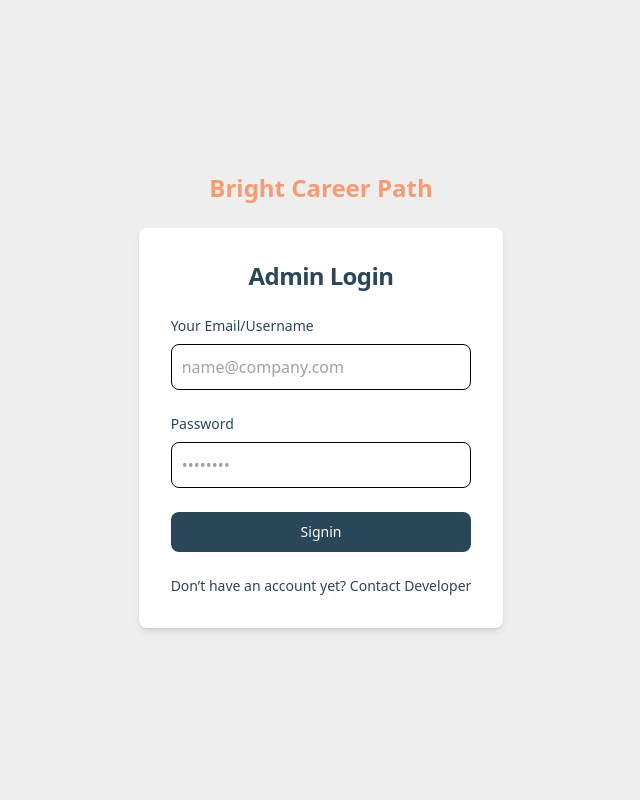
After one commit to ratan-kumar-git/Bright-Career-Path, a Flask app: page /admin/login in a window 1280 px wide. The commit adds this page. Shown: the whole page, without its empty margins (319-959 px from the left). Run offline with Flask 3, Linux system fonts and the light colour scheme; some libraries are stand-ins or nearby versions.

Commit message:
added admin panel

```diff
--- a/app.py
+++ b/app.py
@@ -1,6 +1,8 @@
-from flask import Flask, render_template
+from flask import Flask, render_template, url_for, session, redirect, flash, request
 from flask_sqlalchemy import SQLAlchemy
 import bcrypt
+from werkzeug.utils import secure_filename
+import os
 
 
 app = Flask(__name__)
@@ -10,6 +12,14 @@ app.config['SQLALCHEMY_DATABASE_URI'] = 'sqlite:///services.db'
 db = SQLAlchemy(app)
 
 app.secret_key = 'Bablu@12345'
+
+# Configuration
+app.config['UPLOAD_FOLDER'] = 'static/images'
+app.config['MAX_CONTENT_LENGTH'] = 5 * 1024 * 1024  # 5MB max size
+
+def allowed_file(filename):
+    allowed_extensions = {'png', 'jpg', 'jpeg'}
+    return '.' in filename and filename.rsplit('.', 1)[1].lower() in allowed_extensions
 
 # Admin Table
 class Admin(db.Model):
@@ -116,5 +126,120 @@ def contact():
     return render_template('contact.html', title='Contact')
 
 
+# Admin Login
+@app.route('/admin/login', methods=['GET', 'POST'])
+def admin_login():
+    # if not Admin.query.filter_by(email='admin').first():
+    #     admin_user = Admin(name='Admin', email='admin@gmail.com', password='admin@123')
+    #     db.session.add(admin_user)
+    #     db.session.commit()
+    if request.method == 'POST':
+        email = request.form['email']
+        password = request.form['password']
+        user = Admin.query.filter_by(email=email).first()
+        if user and user.check_password(password):
+            session['admin_id'] = user.id
+            return redirect(url_for('admin_dashboard'))
+        else:
+            flash("Invalid Credentials", "danger")
+    return render_template('admin/admin_login.html', title='Admin Login')
+
+# Admin Logout
+@app.route('/admin/logout')
+def admin_logout():
+    session.pop('admin_id', None)
+    return redirect(url_for('admin_login'))
+
+# Admin Dashboard
+@app.route('/admin', methods=['GET', 'POST'])
+def admin_dashboard():
+    if 'admin_id' not in session:
+        return redirect(url_for('admin_login'))
+
+    if request.method == 'POST':
+        title = request.form['title']
+        url = request.form['url']
+        short_description = request.form['short_description']
+        img_file = request.files.get('img_filename')
+
+        # Validation
+        errors = []
+        if not title or len(title) > 100:
+            errors.append("Title is required and must be under 100 characters.")
+        if not url or not url.isidentifier():  # letters, numbers, underscores
+            errors.append("URL must contain only letters, digits, and underscores.")
+        if not short_description or len(short_description) > 500:
+            errors.append("Description is required and must be under 500 characters.")
+        if not img_file or not allowed_file(img_file.filename):
+            errors.append("Valid image file required (jpg, jpeg, png, etc).")
+
+        if errors:
+            for err in errors:
+                flash(err, "danger")
+            return redirect(url_for('admin_dashboard'))
+
+        # Handle image saving
+        filename = secure_filename(img_file.filename)
+        save_path = os.path.join(app.config['UPLOAD_FOLDER'], filename)
+
+        # Avoid overwriting
+        base, ext = os.path.splitext(filename)
+        count = 1
+        while os.path.exists(save_path):
+            filename = f"{base}_{count}{ext}"
+            save_path = os.path.join(app.config['UPLOAD_FOLDER'], filename)
+            count += 1
+
+        try:
+            img_file.save(save_path)  # ✅ Save image first
+            new_service = Service(
+                url=url,
+                title=title,
+                short_description=short_description,
+                img_filename=filename
+            )
+            db.session.add(new_service)
+            db.session.commit()
+            flash("Service added successfully.", "success")
+
+        except Exception as e:
+            os.remove(save_path)
+            db.session.rollback()
+            flash(f"Failed to save service: {str(e)}", "danger")
+
+        return redirect(url_for('admin_dashboard'))
+
+    services = Service.query.all()
+    return render_template('admin/admin.html', title='Admin Dashboard', services=services)
+
+@app.route('/admin/delete/<url>')
+def delete_service(url):
+    if 'admin_id' not in session:
+        return redirect(url_for('admin_login'))
+
+    service = Service.query.get_or_404(url)
+    db.session.delete(service)
+    db.session.commit()
+    flash("Service deleted successfully.", "info")
+    return redirect(url_for('admin_dashboard'))
+
+@app.route('/admin/edit/<url>', methods=['GET', 'POST'])
+def edit_service(url):
+    if 'admin_id' not in session:
+        return redirect(url_for('admin_login'))
+
+    service = Service.query.get_or_404(url)
+    if request.method == 'POST':
+        service.title = request.form['title']
+        service.short_description = request.form['short_description']
+        service.img_filename = request.form['img_filename']
+        db.session.commit()
+        flash("Service updated successfully.", "success")
+        return redirect(url_for('admin_dashboard'))
+
+    return render_template('edit_service.html', title='Edit Service', service=service)
+
+
+
 if __name__ == '__main__':
     app.run(debug=True)
--- a/static/css/output.css
+++ b/static/css/output.css
@@ -767,10 +826,18 @@ video {
   height: 1.5rem;
 }
 
+.h-8 {
+  height: 2rem;
+}
+
 .h-9 {
   height: 2.25rem;
 }
 
+.h-\[100vh\] {
+  height: 100vh;
+}
+
 .h-auto {
   height: auto;
 }
@@ -1088,8 +1190,16 @@ video {
      object-fit: cover;
 }
 
+.p-1\.5 {
+  padding: 0.375rem;
+}
+
 .p-2 {
   padding: 0.5rem;
+}
+
+.p-2\.5 {
+  padding: 0.625rem;
 }
 
 .p-3 {
@@ -1157,6 +1267,11 @@ video {
   padding-bottom: 0.5rem;
 }
 
+.py-2\.5 {
+  padding-top: 0.625rem;
+  padding-bottom: 0.625rem;
+}
+
 .py-3 {
   padding-top: 0.75rem;
   padding-bottom: 0.75rem;
@@ -1167,14 +1282,12 @@ video {
   padding-bottom: 2rem;
 }
 
-.px-10 {
-  padding-left: 2.5rem;
-  padding-right: 2.5rem;
-}
-
-.py-2\.5 {
-  padding-top: 0.625rem;
-  padding-bottom: 0.625rem;
+.pb-3 {
+  padding-bottom: 0.75rem;
+}
+
+.pb-4 {
+  padding-bottom: 1rem;
 }
 
 .pt-4 {
@@ -1280,12 +1382,20 @@ video {
   font-weight: 600;
 }
 
+.uppercase {
+  text-transform: uppercase;
+}
+
 .leading-none {
   line-height: 1;
 }
 
 .leading-relaxed {
   line-height: 1.625;
+}
+
+.leading-tight {
+  line-height: 1.25;
 }
 
 .tracking-tight {
@@ -1448,12 +1557,36 @@ video {
 }
 
 @media (min-width: 640px) {
+  .sm\:col-span-2 {
+    grid-column: span 2 / span 2;
+  }
+
+  .sm\:mb-5 {
+    margin-bottom: 1.25rem;
+  }
+
+  .sm\:max-w-md {
+    max-width: 28rem;
+  }
+
   .sm\:grid-cols-2 {
     grid-template-columns: repeat(2, minmax(0, 1fr));
   }
+
+  .sm\:rounded-lg {
+    border-radius: 0.5rem;
+  }
+
+  .sm\:p-8 {
+    padding: 2rem;
+  }
 }
 
 @media (min-width: 768px) {
+  .md\:inset-0 {
+    inset: 0px;
+  }
+
   .md\:mx-10 {
     margin-left: 2.5rem;
     margin-right: 2.5rem;
@@ -1472,6 +1610,22 @@ video {
     margin-right: 3rem;
   }
 
+  .md\:mt-0 {
+    margin-top: 0px;
+  }
+
+  .md\:h-auto {
+    height: auto;
+  }
+
+  .md\:h-full {
+    height: 100%;
+  }
+
+  .md\:h-screen {
+    height: 100vh;
+  }
+
   .md\:grid-cols-2 {
     grid-template-columns: repeat(2, minmax(0, 1fr));
   }
@@ -1494,6 +1652,24 @@ video {
     margin-left: calc(3rem * calc(1 - var(--tw-space-x-reverse)));
   }
 
+  .md\:space-x-4 > :not([hidden]) ~ :not([hidden]) {
+    --tw-space-x-reverse: 0;
+    margin-right: calc(1rem * var(--tw-space-x-reverse));
+    margin-left: calc(1rem * calc(1 - var(--tw-space-x-reverse)));
+  }
+
+  .md\:space-y-0 > :not([hidden]) ~ :not([hidden]) {
+    --tw-space-y-reverse: 0;
+    margin-top: calc(0px * calc(1 - var(--tw-space-y-reverse)));
+    margin-bottom: calc(0px * var(--tw-space-y-reverse));
+  }
+
+  .md\:space-y-6 > :not([hidden]) ~ :not([hidden]) {
+    --tw-space-y-reverse: 0;
+    margin-top: calc(1.5rem * calc(1 - var(--tw-space-y-reverse)));
+    margin-bottom: calc(1.5rem * var(--tw-space-y-reverse));
+  }
+
   .md\:px-10 {
     padding-left: 2.5rem;
     padding-right: 2.5rem;
@@ -1585,16 +1761,21 @@ video {
     gap: 2rem;
   }
 
+  .lg\:px-6 {
+    padding-left: 1.5rem;
+    padding-right: 1.5rem;
+  }
+
+  .lg\:py-0 {
+    padding-top: 0px;
+    padding-bottom: 0px;
+  }
+
   .lg\:py-16 {
     padding-top: 4rem;
     padding-bottom: 4rem;
   }
 
-  .lg\:px-6 {
-    padding-left: 1.5rem;
-    padding-right: 1.5rem;
-  }
-
   .lg\:text-2xl {
     font-size: 1.5rem;
     line-height: 2rem;
@@ -1631,6 +1812,10 @@ video {
     gap: 0px;
   }
 
+  .xl\:p-0 {
+    padding: 0px;
+  }
+
   .xl\:text-5xl {
     font-size: 3rem;
     line-height: 1;
--- /dev/null
+++ b/templates/admin/admin_login.html
@@ -0,0 +1,77 @@
+<!DOCTYPE html>
+<html lang="en">
+
+<head>
+    <meta charset="UTF-8">
+    <meta name="viewport" content="width=device-width, initial-scale=1.0">
+    <title>{{title}}</title>
+    <link rel="stylesheet" href="{{url_for('static', filename='css/output.css')}}">
+    <link rel="stylesheet" href="https://cdnjs.cloudflare.com/ajax/libs/font-awesome/6.0.0-beta3/css/all.min.css">
+</head>
+
+<body>
+    <section class="bg-primary h-[100vh] flex justify-center items-center">
+        <div class="flex flex-col items-center justify-center px-6 py-8 mx-auto md:h-screen lg:py-0">
+            <a href="/" class="flex items-center mb-6 text-2xl font-bold text-primarybutton">
+                Bright Career Path
+            </a>
+            <div class="w-full bg-white shadow-md rounded-lg md:mt-0 sm:max-w-md xl:p-0">
+                <div class="p-6 space-y-4 md:space-y-6 sm:p-8">
+                    <h1 class="text-xl text-center font-bold leading-tight tracking-tight text-primarytext md:text-2xl">
+                        Admin Login
+                    </h1>
+                    <form class="space-y-4 md:space-y-6" action="/admin/login" method="POST">
+                        <div>
+                            <label for="email" class="block mb-2 text-sm font-medium text-primarytext">
+                                Your Email/Username
+                            </label>
+                            <input type="email" name="email" id="email"
+                                class="bg-gray-50 border border-gray-300 text-gray-900 rounded-lg block w-full p-2.5"
+                                placeholder="name@company.com" required="">
+                        </div>
+                        <div>
+                            <label for="password"
+                                class="block mb-2 text-sm font-medium text-primarytext">Password</label>
+                            <input type="password" name="password" id="password" placeholder="••••••••"
+                                class="bg-gray-50 border border-gray-300 text-gray-900 rounded-lg block w-full p-2.5"
+                                required="">
+                        </div>
+                        <button type="submit"
+                            class="w-full text-white hover:text-primarybutton bg-primarytext focus:outline-none font-medium rounded-lg text-sm px-5 py-2.5 text-center">
+                            Signin
+                        </button>
+                        <p class="text-sm font-light text-primarytext">
+                            Don’t have an account yet?
+                            <a href="#" class="font-medium text-primarytext hover:underline">
+                                Contact Developer
+                            </a>
+                        </p>
+                    </form>
+
+                    <!-- Notification -->
+                    {% with messages = get_flashed_messages(with_categories=true) %}
+                    {% if messages %}
+                    {% for category, message in messages %}
+                    <div id="alert-1"
+                        class="flex items-center px-4 py-3 mb-4 text-primarytext rounded-lg bg-primarybutton"
+                        role="alert">
+                        <div class="ms-3 text-sm font-medium">
+                            {{message}}
+                        </div>
+                        <button type="button"
+                            class="ms-auto -mx-1.5 -my-1.5 text-white bg-secondary hover:bg-primarytext rounded-lg p-1.5 inline-flex items-center justify-center h-8 w-8"
+                            data-dismiss-target="#alert-1" aria-label="Close">
+                            ❌
+                        </button>
+                    </div>
+                    {% endfor %}
+                    {% endif %}
+                    {% endwith %}
+                </div>
+            </div>
+        </div>
+    </section>
+    <script src="https://cdn.jsdelivr.net/npm/flowbite@3.1.2/dist/flowbite.min.js"></script>
+</body>
+
+</html>
--- a/templates/home.html
+++ b/templates/home.html
@@ -45,7 +45,7 @@
             <div
                 class="hover:animate-fade-up hover:animate-delay-400 max-w-sm bg-secondary border border-primarytext rounded-lg shadow-xl">
                 <a href="#">
-                    <img class="rounded-t-lg" src="{{ url_for('static', filename=service.img_filename) }}" alt="" />
+                    <img class="rounded-t-lg" src="{{ url_for('static', filename='images/' ~ service.img_filename) }}" alt="" />
                 </a>
                 <div class="p-5">
                     <a href="#">
--- a/templates/services.html
+++ b/templates/services.html
@@ -11,7 +11,7 @@
             <div
                 class="hover:animate-fade-up hover:animate-delay-400 max-w-sm bg-secondary border border-primarytext rounded-lg shadow-xl">
                 <a href="#">
-                    <img class="rounded-t-lg" src="{{ url_for('static', filename=service.img_filename) }}" alt="image" />
+                    <img class="rounded-t-lg" src="{{ url_for('static', filename='images/' ~ service.img_filename) }}" alt="image" />
                 </a>
                 <div class="p-5">
                     <a href="#">
```
Also changed, not shown: other parts of static/css/output.css (+143 -59 lines), templates/admin/admin.html (added, +150 -0 lines), templates/admin/layout.html (added, +40 -0 lines), instance/services.db, static/images/Screenshot_2025-03-29_212034.png (added), static/images/Screenshot_2025-03-29_212034_1.png (added).
